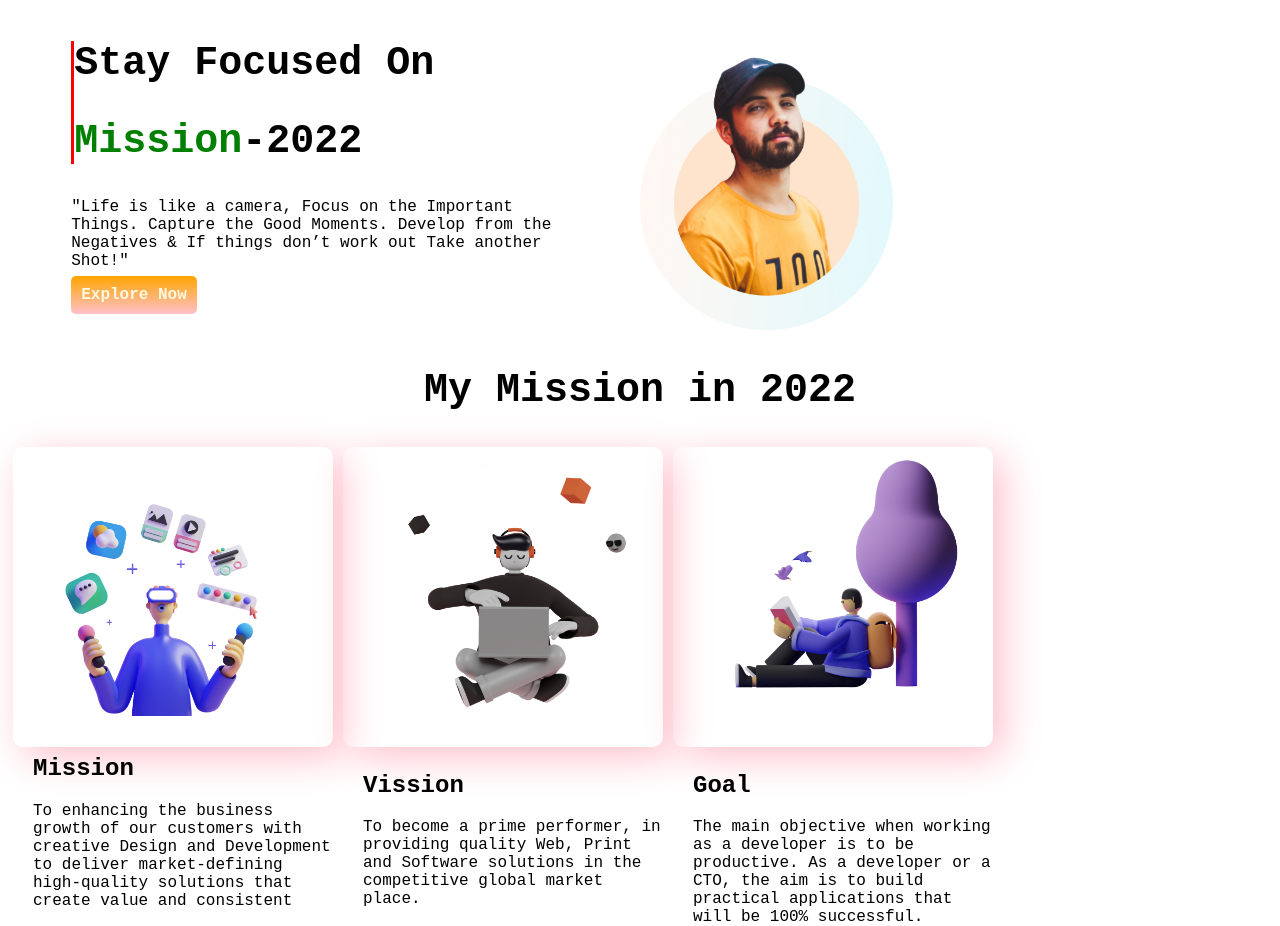
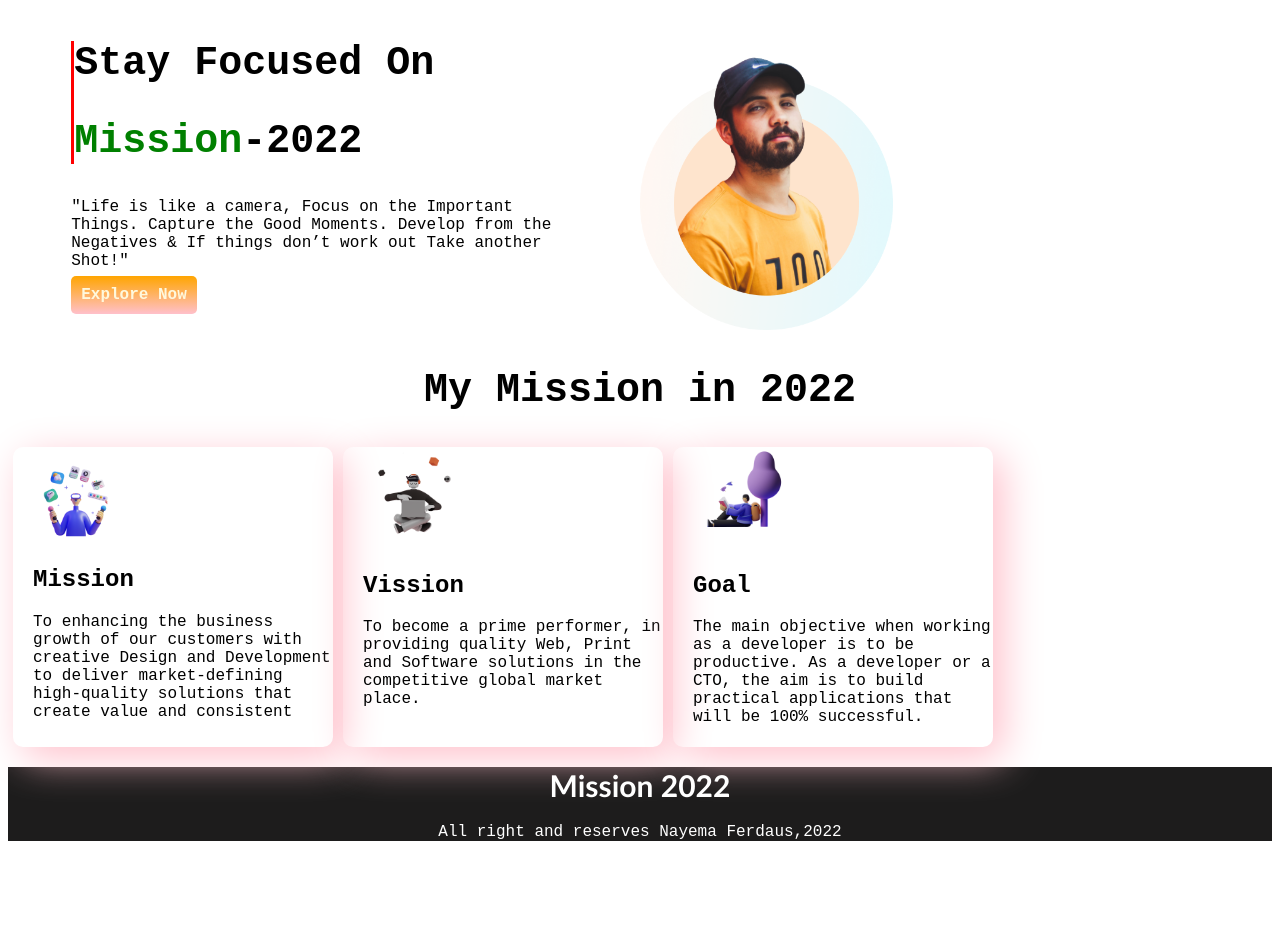
Before and after one commit to NAYEMAFerdaus/first-assignment, a plain HTML site: page index.html in a window 1280 px wide. After the commit the page ends 857 px from the top, so only its background shows below. Drawn offline with Linux system fonts and the light colour scheme.

Commit message:
initial commit

```diff
--- a/index.html
+++ b/index.html
@@ -48,6 +48,12 @@
             </div>
         </div>
     </section>
+    <footer>
+        <div class="footer-add">
+            <h1>Mission <span class="dep-part"></span>2022 </h1>
+            <p>All right and reserves Nayema Ferdaus,<span class="dep-part">2022</span></p>
+        </div>
+    </footer>
 
 
 
--- a/style.css
+++ b/style.css
@@ -48,5 +48,15 @@ border-radius:10px;
     border-radius: 5px;
 }
 img{
-    width:100%;
+    width:100px;
 }
+.footer-add{
+    text-align: center;
+    background-color:rgb(29,28,28);
+    color: white;
+
+}
+.footer-add h1{
+    font-family: 'Trebuchet MS', 'Lucida Sans Unicode', 'Lucida Grande', 'Lucida Sans', Arial, sans-serif;
+    font-size: 30px;
+}
```
Also changed, not shown: images/coding.png (added), 1 other file.
